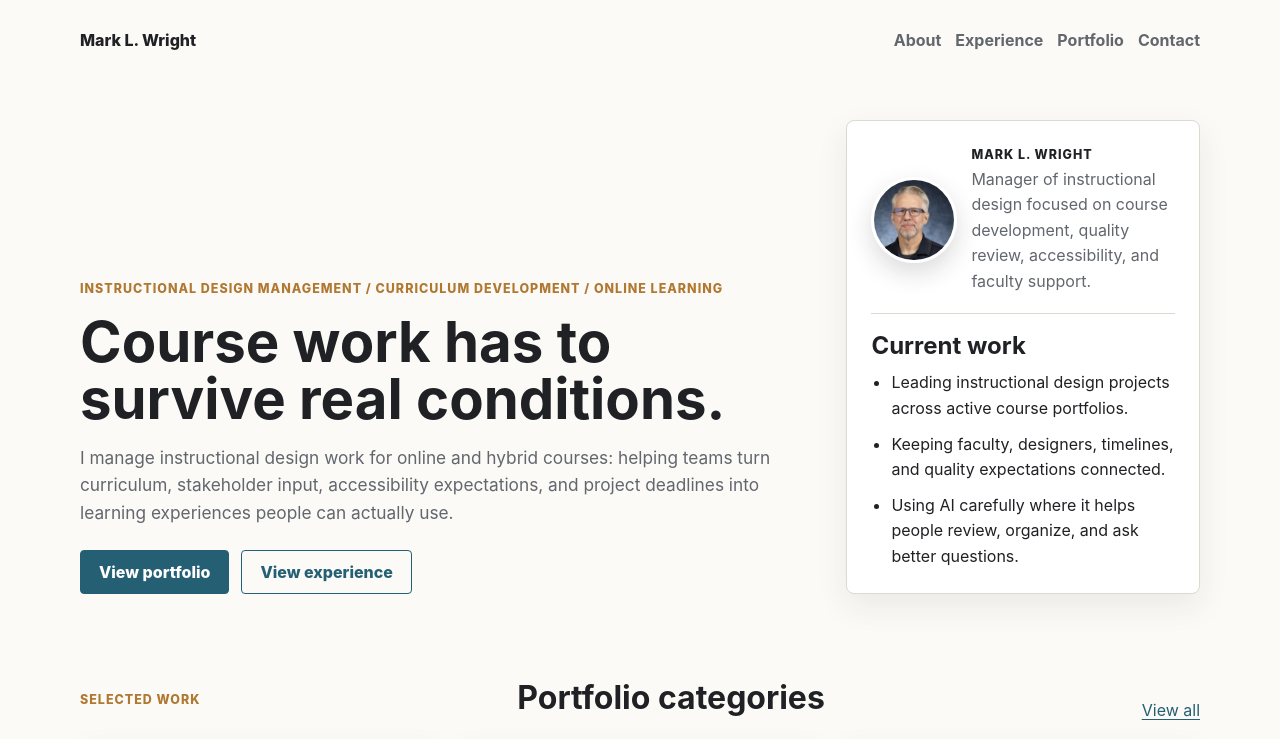
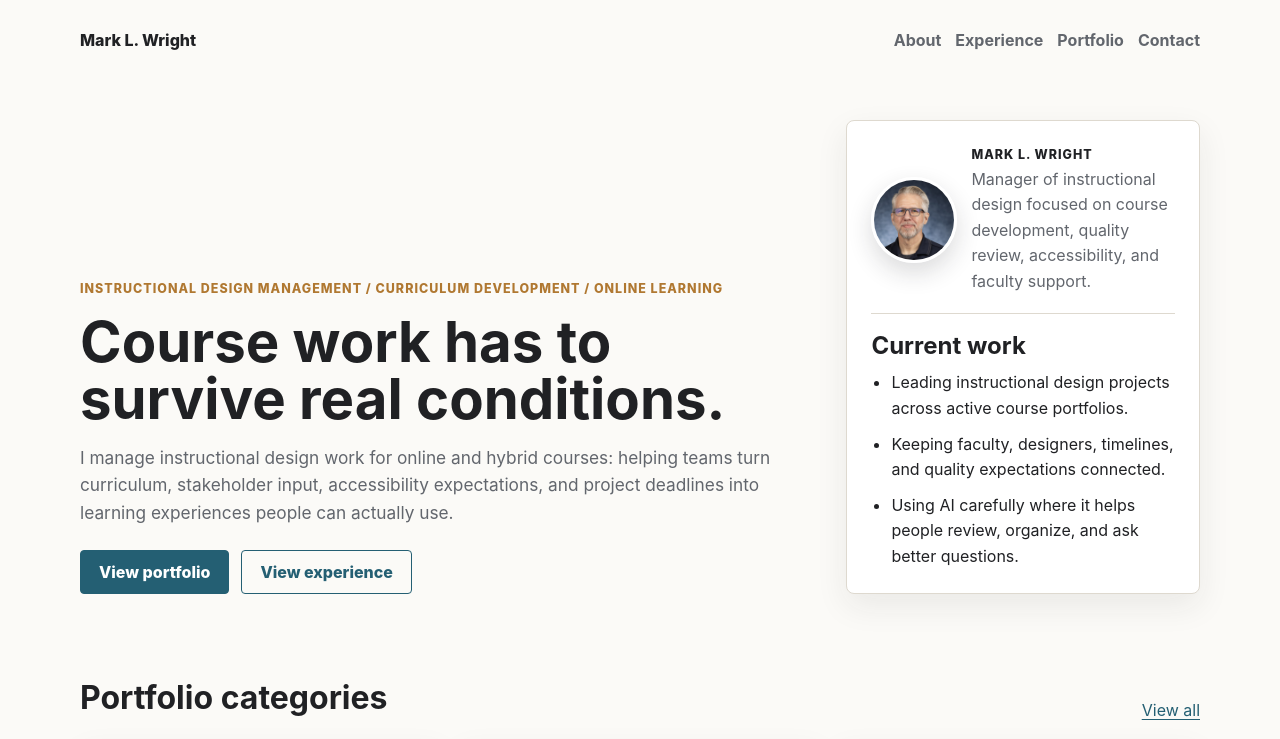
Before and after one commit to markwright174/marklwright, a website: page index.html in a window 1280 px wide. Shown: the top 739 px of the page. Drawn offline with Linux system fonts and the light colour scheme.

Commit message:
Clean up home portfolio section heading

```diff
--- a/index.html
+++ b/index.html
@@ -48,7 +48,6 @@
 
     <section class="section">
       <div class="section-head">
-        <p class="eyebrow">Selected work</p>
         <h2>Portfolio categories</h2>
         <a href="/portfolio/">View all</a>
       </div>
```
